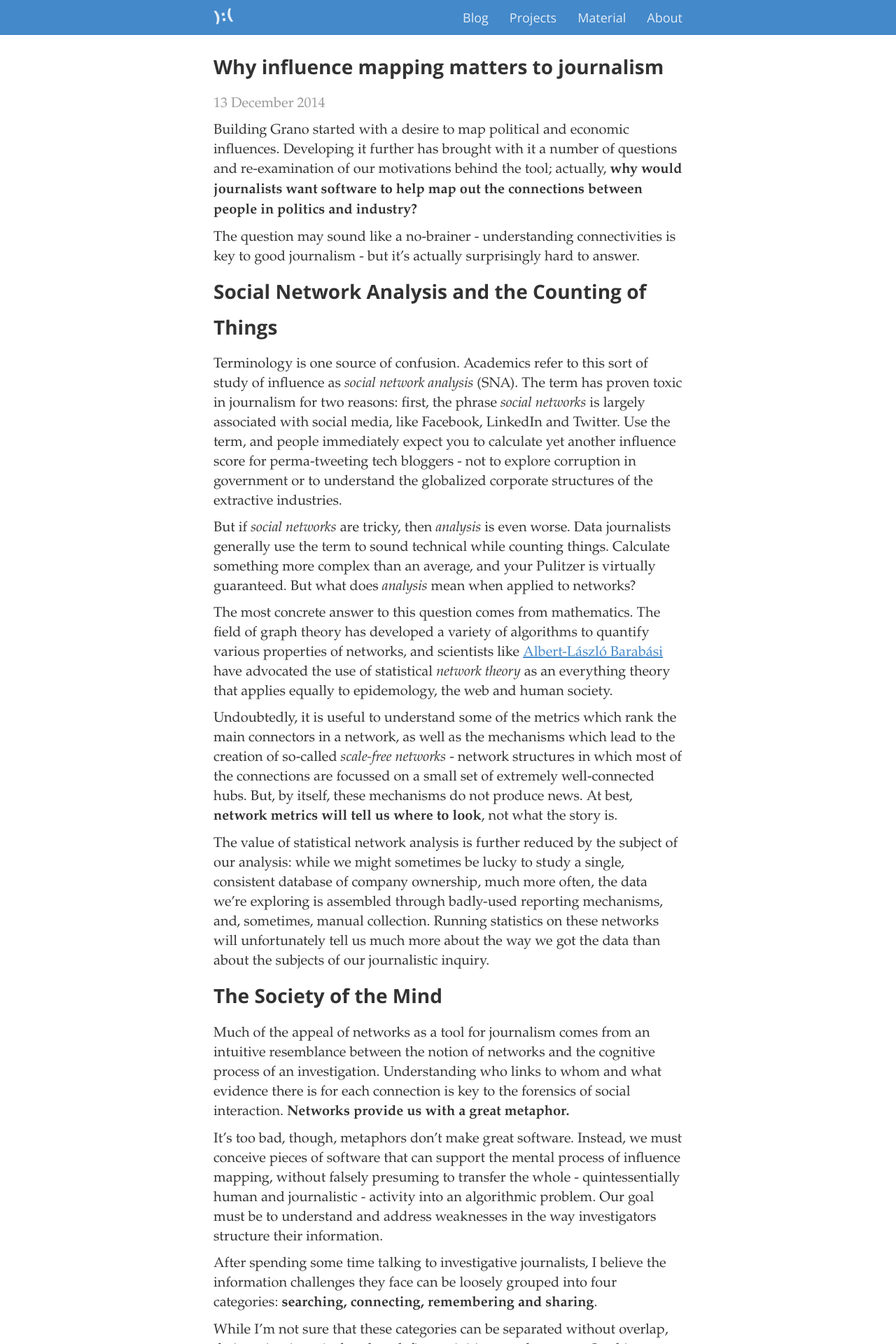
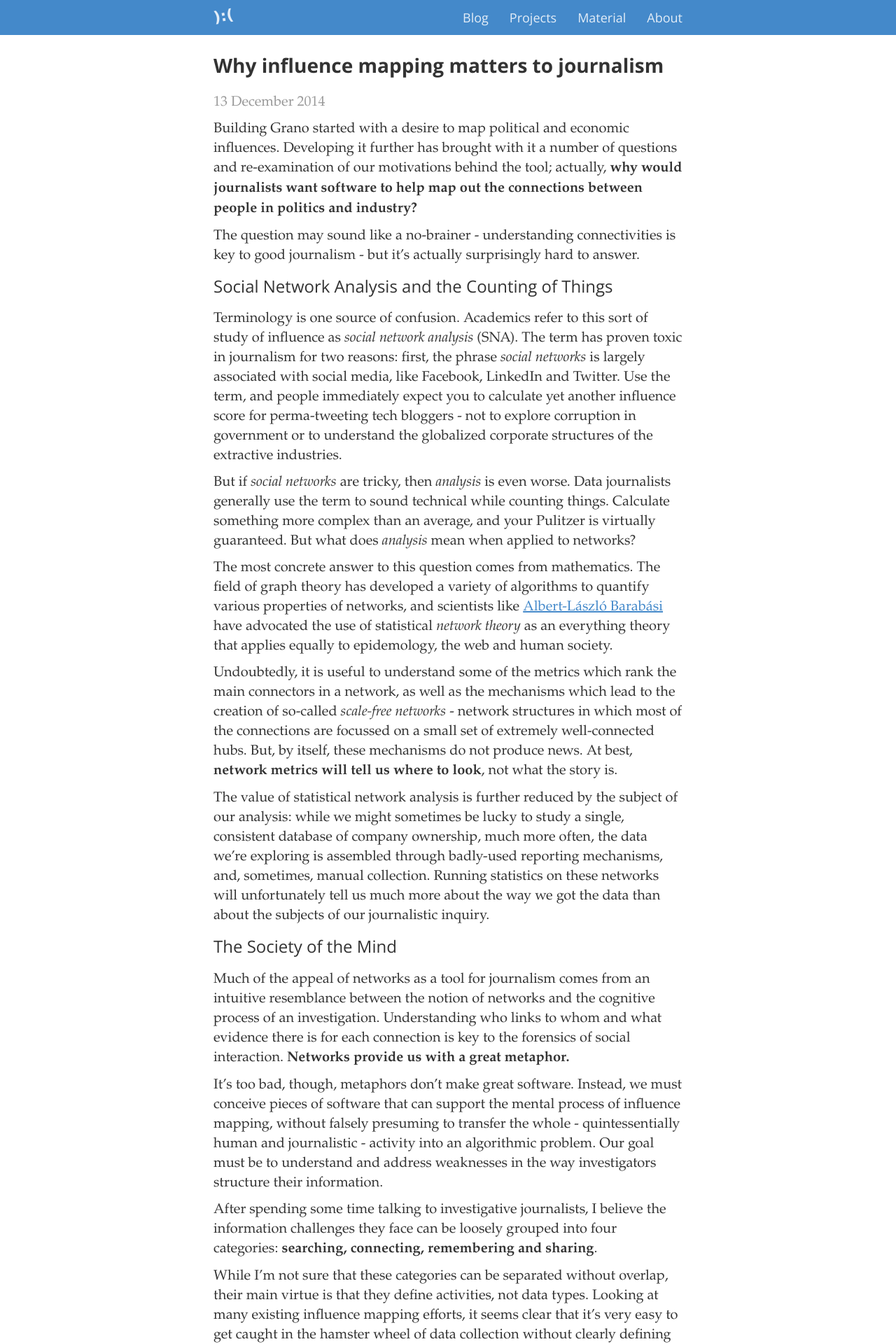
Before and after one commit to pudo/pudo.org, a Jekyll site: the page built from blog/_posts/2014-12-13-influence-mapping-journalism.md, in a window 1280 px wide. Shown: the top 1920 px of the page at 70% size. Built offline with Jekyll 4.4.1, drawn with Linux system fonts in a browser that asks for light colours; nearby versions of some CDN libraries; Markdown is read by kramdown in place of the engine named in the settings; comment, search, counter and statistics services are not loaded.

Commit message:
minor style changes

```diff
--- a/assets/style/style.scss
+++ b/assets/style/style.scss
@@ -20,8 +20,7 @@ $light-font-color: #999;
 
 @mixin headerfont() {
   @include plainfont();
-  font-weight: 800;
-  line-height: 1.8em;
+  line-height: 1.7em;
   margin-bottom: 0.6em;
 
   a {
@@ -47,6 +46,14 @@ body {
 
 h1, h2, h3, h4, h5, h6 {
   @include headerfont();
+}
+
+h1, h2 {
+  font-weight: 800;
+}
+
+h3, h4, h5, h6 {
+  font-weight: 400;
 }
 
 a {
@@ -252,7 +259,8 @@ footer {
 
     .title {
       @include headerfont();
-      font-size: 1.1em;
+      font-size: 1em;
+      font-weight: 400;
     }
 
     .description {
--- a/blog/_posts/2014-12-13-influence-mapping-journalism.md
+++ b/blog/_posts/2014-12-13-influence-mapping-journalism.md
@@ -11,7 +11,7 @@ Building Grano started with a desire to map political and economic influences. D
 
 The question may sound like a no-brainer - understanding connectivities is key to good journalism - but it's actually surprisingly hard to answer.
 
-## Social Network Analysis and the Counting of Things
+### Social Network Analysis and the Counting of Things
 
 Terminology is one source of confusion. Academics refer to this sort of study of influence as *social network analysis* (SNA). The term has proven toxic in journalism for two reasons: first, the phrase *social networks* is largely associated with social media, like Facebook, LinkedIn and Twitter. Use the term, and people immediately expect you to calculate yet another influence score for perma-tweeting tech bloggers - not to explore corruption in government or to understand the globalized corporate structures of the extractive industries.
 
@@ -23,7 +23,7 @@ Undoubtedly, it is useful to understand some of the metrics which rank the main
 
 The value of statistical network analysis is further reduced by the subject of our analysis: while we might sometimes be lucky to study a single, consistent database of company ownership, much more often, the data we're exploring is assembled through badly-used reporting mechanisms, and, sometimes, manual collection. Running statistics on these networks will unfortunately tell us much more about the way we got the data than about the subjects of our journalistic inquiry.
 
-## The Society of the Mind
+### The Society of the Mind
 
 Much of the appeal of networks as a tool for journalism comes from an intuitive resemblance between the notion of networks and the cognitive process of an investigation. Understanding who links to whom and what evidence there is for each connection is key to the forensics of social interaction. **Networks provide us with a great metaphor.**
 
@@ -33,7 +33,7 @@ After spending some time talking to investigative journalists, I believe the inf
 
 While I'm not sure that these categories can be separated without overlap, their main virtue is that they define activities, not data types. Looking at many existing influence mapping efforts, it seems clear that it's very easy to get caught in the hamster wheel of data collection without clearly defining why we need the data in the first place.
 
-## Searching
+### Searching
 
 Searching for information is fundamental to any kind of journalism. For investigative reporters, a large number of databases have appeared over the past few years: [OpenCorporates](http://opencorporates.com/), [Arachnys](https://arachnys.com/) or the many data catalogues governments across the world have published.
 
@@ -51,7 +51,7 @@ The best search, however, is one that you did not have to run. While pulling inf
 
 Tools like Google Alerts, [If This Then That](https://ifttt.com) and [Planning Alerts](http://www.planningalerts.org.au/) are already available, and the [BBC News Labs' DataStringers](https://source.opennews.org/en-US/articles/bbc-news-labs-datastringer/) project may provide alerts for a much larger set of journalistically relevant data in the future.
 
-## Connecting
+### Connecting
 
 Understanding connections between actors is what actually propels an investigation forward, and as I've mentioned before there are a lot of methods available within network analysis: finding the most prominent members of a network, unexpected links between a set of people or companies, or trends over time.
 
@@ -63,7 +63,7 @@ The display of network data in automatically laid-out **node graph diagrams usua
 
 Most commercial tools in this space, such as [IBM's i2](www.i2.co.uk/Products/analysts_notebook/default.asp#), and Palantir's Gotham therefore seem to focus on manually laid-out network graphs. Similarly, [VIS (Visual Investigative Scenarios)](http://vis.occrp.org) is an open source tool for mapping out an investigation by hand.
 
-## Remembering & Sharing
+### Remembering & Sharing
 
 Reg Chua, an Editor at Thomson Reuters, advocates the [idea of structured journalism](http://structureofnews.wordpress.com/structured-journalism/). His aim is to change journalism so that its results are re-usable pieces of knowledge, rather than stories that lose most of their value the day after their initial release. One way to achieve this, obviously, is to **structure stories as a hybrid between a narrative and an influence map**.
 
@@ -79,7 +79,7 @@ In this regard, it has been far more successful than similar projects like [Pode
 
 The final assertion - that structured journalism could also be a source of revenue - has not yet been proven. Many journalists we've spoken to have been very reluctant to share their research with business, whether it is for business intelligence, due diligence or other purposes. Finding an acceptable model seems challenging, but the chance to escape the online advertising market is attractive.
 
-## What we can build
+### What we can build
 
 Having explored these different types of activities in which influence mapping might benefit journalism, there still appear to be plenty of niches for new software tools: whether in terms of contextual search, graph exploration or public knowledge management. Unfortunately, the economics of open source software development won't allow us to go ahead and build the one tool to satisfy all of these use cases. That would probably cost a few million dollars and is more likely to fail than not.
 
```
